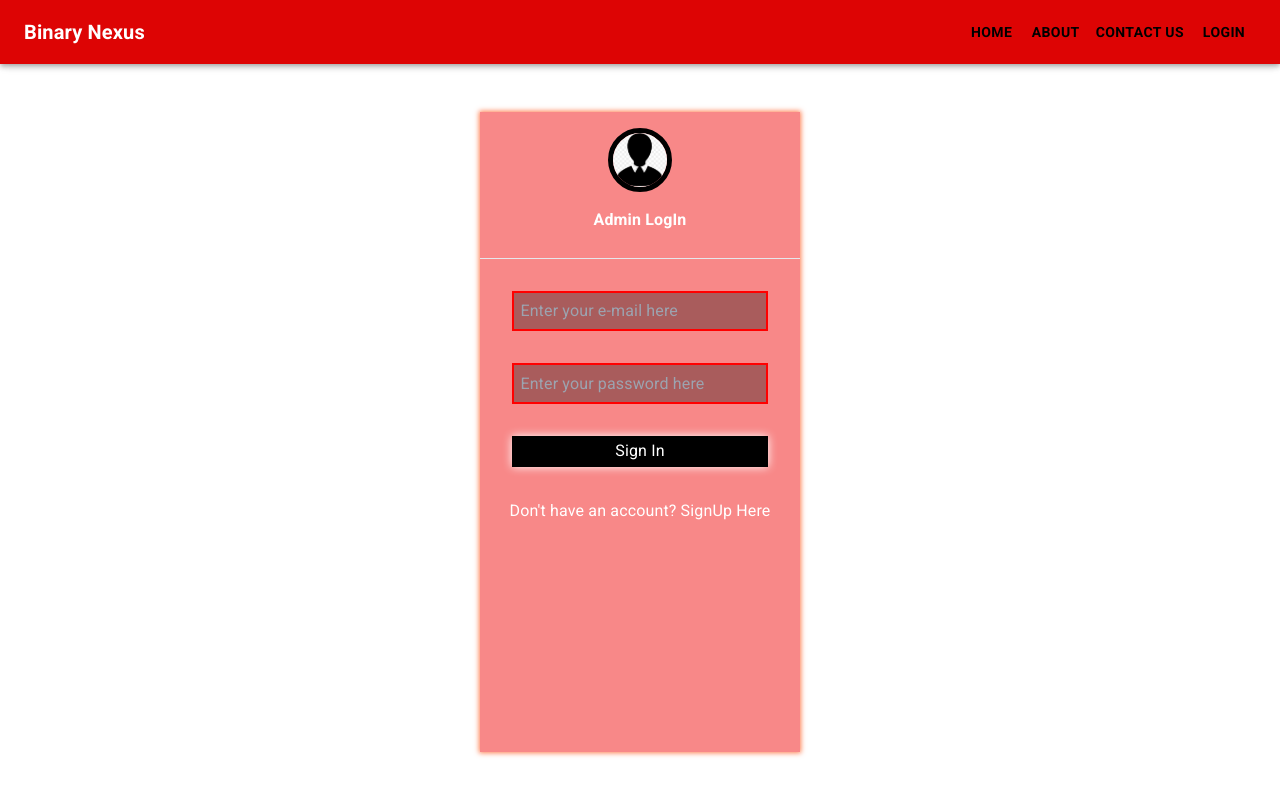
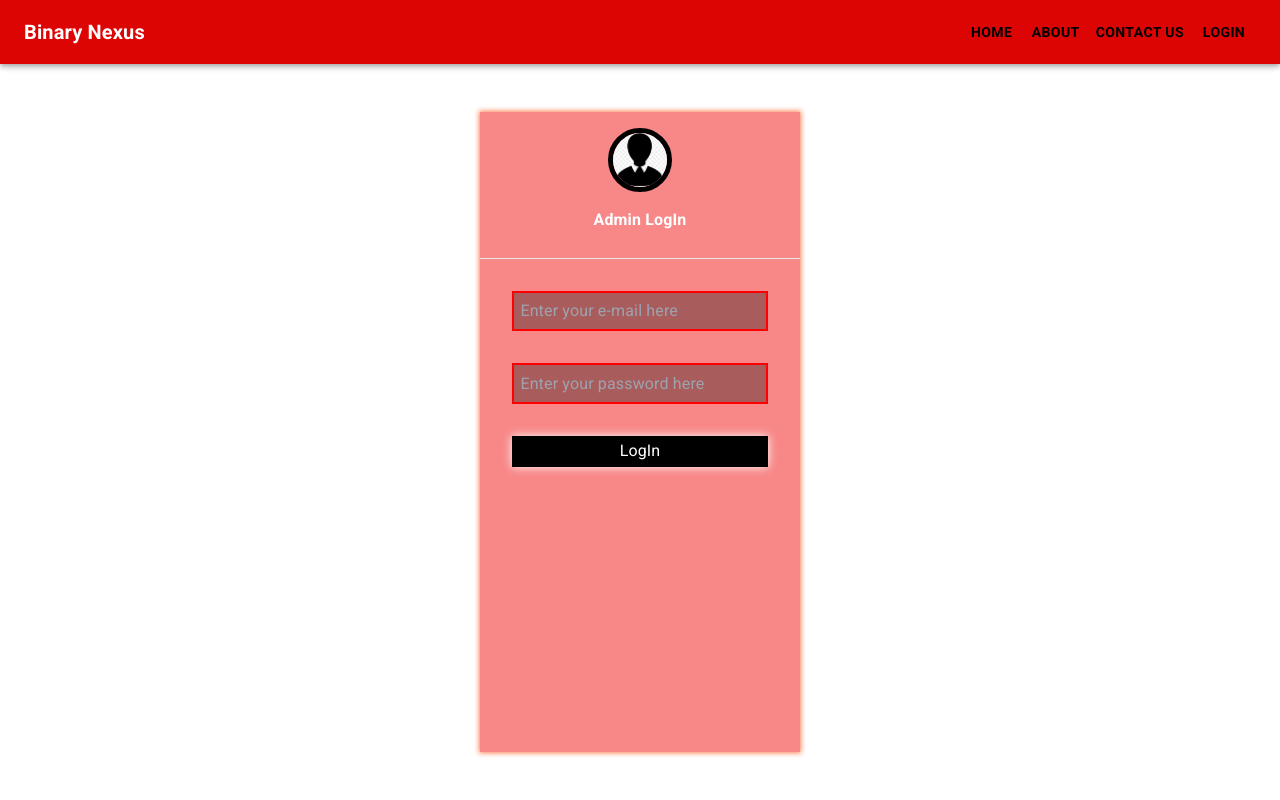
Before and after one commit to Sabeerwaqas/Service-Management-System---Portfolio, a React (Create React App) app: page /login in a window 1280 px wide. Shown: the top 800 px of the page. Built offline with nearby package versions, Linux system fonts and the light colour scheme.

Commit message:
[Implement signin logic]

```diff
--- a/package.json
+++ b/package.json
@@ -11,6 +11,7 @@
     "@testing-library/jest-dom": "^5.17.0",
     "@testing-library/react": "^13.4.0",
     "@testing-library/user-event": "^13.5.0",
+    "firebase": "^10.5.0",
     "node-modules": "^1.0.1",
     "react": "^18.2.0",
     "react-dom": "^18.2.0",
--- a/src/App.js
+++ b/src/App.js
@@ -1,11 +1,14 @@
-import "./App.css";
+import React from "react";
+import { BrowserRouter, Routes, Route } from "react-router-dom";
 import Navbar from "../src/components/navbar/Navbar";
-import { BrowserRouter, Routes, Route } from "react-router-dom";
 import Homepage from "./components/homepage/Homepage";
 import About from "./components/about/About";
 import Footer from "./components/footer/Footer";
 import Contact from "../src/components/contact/Contact";
 import Login from "./components/login/Login";
+import Dashboard from "./components/dashboard/Dashboard";
+import "./App.css";
+
 
 function App() {
   return (
@@ -17,6 +20,7 @@ function App() {
           <Route path="/about" element={<About />} />
           <Route path="/contact" element={<Contact />} />
           <Route path="/login" element={<Login />} />
+          <Route path="/dashboard" element={<Dashboard/>}/>
         </Routes>
         <Footer />
       </BrowserRouter>
--- /dev/null
+++ b/src/components/PrivateRoutes/PrivateRoutes.js
@@ -0,0 +1,9 @@
+import projectAuth
+
+const PrivateRoutes = () => {
+  return (
+    <div>PrivateRoutes</div>
+  )
+}
+
+export default PrivateRoutes
--- /dev/null
+++ b/src/components/dashboard/Dashboard.js
@@ -0,0 +1,9 @@
+import React from 'react'
+
+const Dashboard = () => {
+  return (
+    <div> This is Dashboard</div>
+  )
+}
+
+export default Dashboard
--- a/src/components/login/Login.js
+++ b/src/components/login/Login.js
@@ -1,17 +1,37 @@
-import React from "react";
+import React, { useState } from "react";
 import "./login.css";
 import Logo from "../../components/images/logo.png";
+import { signInWithEmailAndPassword } from "firebase/auth";
+import { auth } from "../config/firebase-config";
+import { useNavigate } from "react-router-dom";
 
 const Login = () => {
+  const history = useNavigate();
+
+  const [email, setEmail] = useState("");
+  const [password, setPassword] = useState("");
+
+  const signIn = (e) => {
+    e.preventDefault();
+    signInWithEmailAndPassword(auth, email, password)
+      .then((userCredentials) => {
+        history("/dashboard");
+      })
+      .catch((error) => {
+        console.log("Error Found");
+      });
+  };
+
   return (
     <>
+      <div className="container">
         <div className="login_form_container Grid container sm={12}">
           <div>
             <img src={Logo} className="logo" alt="Binary Nexus Logo" />
             <h6 className="admin-login">Admin LogIn</h6>
             <hr className="form-hr" />
           </div>
-        <form action="">
+          <form onSubmit={(e) => signIn(e)}>
             <div>
               <input
                 className="email_input"
@@ -19,6 +39,8 @@ const Login = () => {
                 name="email"
                 id="admin-email"
                 placeholder="Enter your e-mail here   "
+                value={email}
+                onChange={(e) => setEmail(e.target.value)}
               />
             </div>
             <div>
@@ -28,15 +50,20 @@ const Login = () => {
                 name="password"
                 id="admin-email"
                 placeholder="Enter your password here"
+                value={password}
+                onChange={(e) => setPassword(e.target.value)}
               />
             </div>
             <div>
-            <button className="signin-btn">Sign In</button>
+              <button className="signin-btn" type="submit">
+                {history ? "LogIn": "Log out"}
+              </button>
             </div>
-          <div className="signup-link">
+            {/* <div className="signup-link">
               <a href="">Don't have an account? SignUp Here</a>
+            </div> */}
+          </form>
         </div>
-        </form>
       </div>
     </>
   );
```
Also changed, not shown: src/components/config/firebase-config.js (renamed from src/config/firebase.config.js), 1 other file (tests, documents, lock files or other folders). Lines whose indentation alone changed are shown as unchanged.
